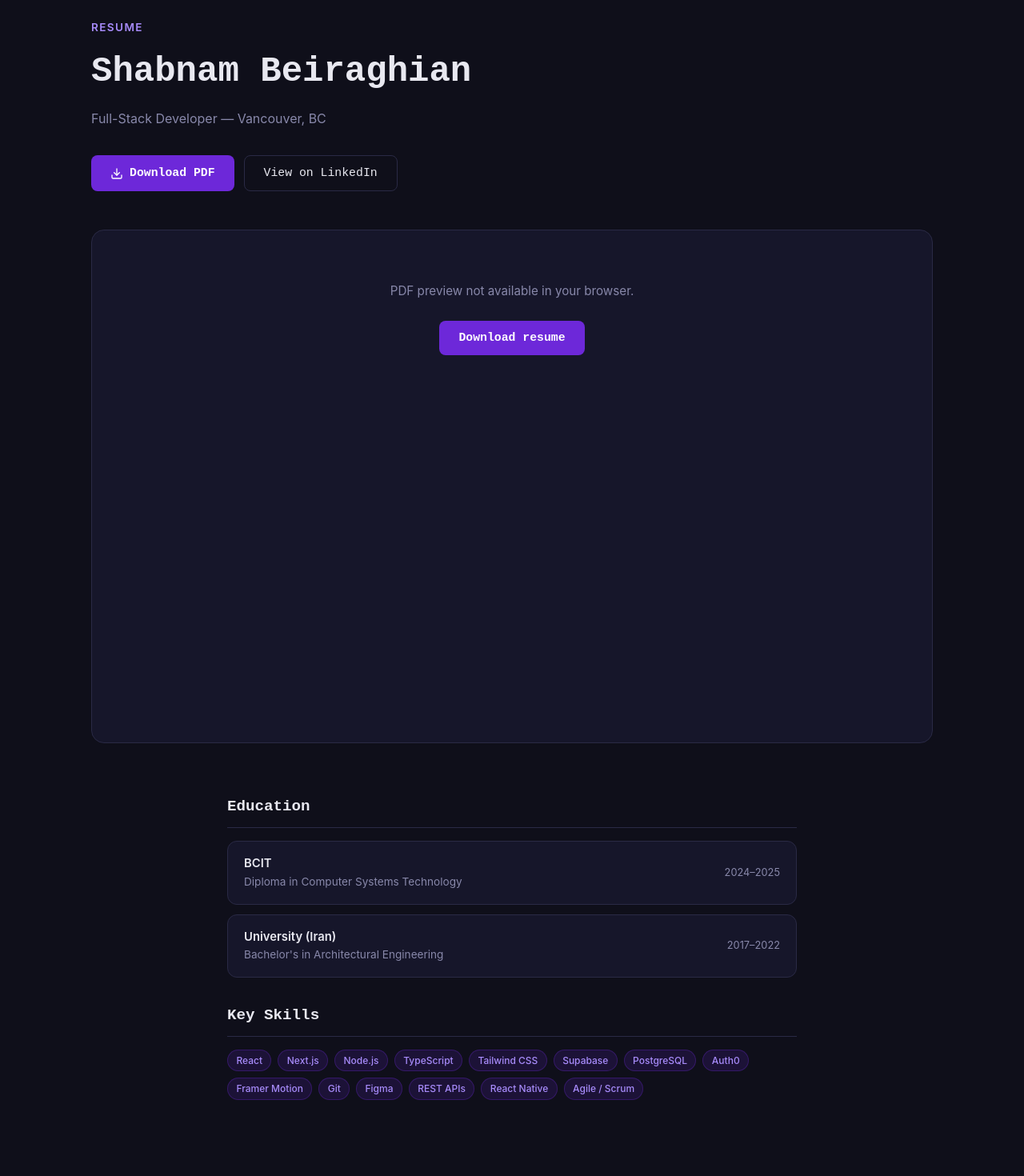
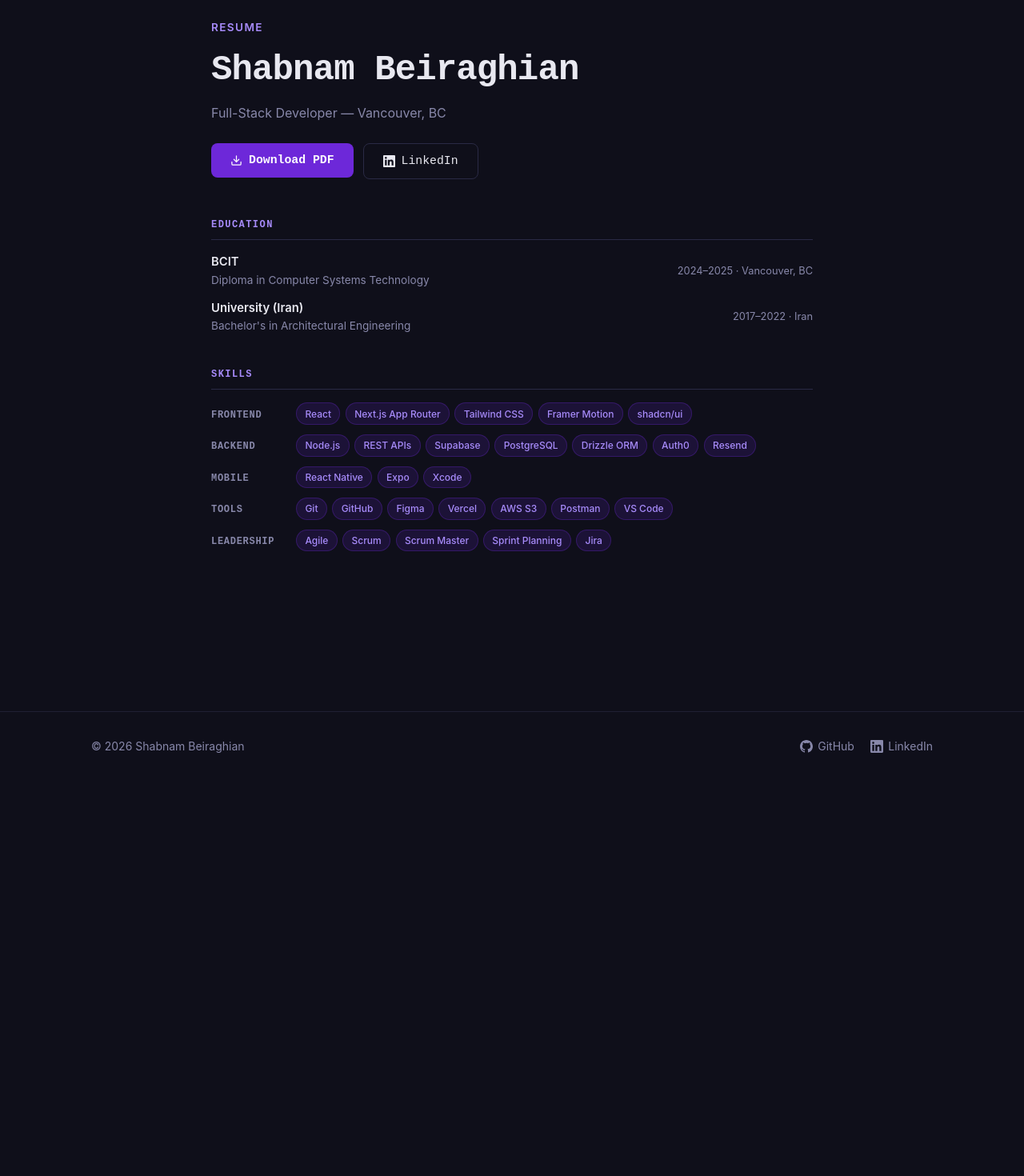
Before and after one commit to curleycoder/curleycoder.github.io, a Next.js app: page /resume in a window 1280 px wide. Shown: the part 120-1590 px from the top of the page at 80% size. After the commit the page ends 1097 px from the top, so only its background shows below. Built offline with nearby package versions, Linux system fonts and the light colour scheme.

Commit message:
forge added

```diff
--- a/data/projects.js
+++ b/data/projects.js
@@ -100,4 +100,37 @@
       '/projects/cog-2.png',
     ],
   },
+  {
+    slug: 'forge',
+    title: 'Forge',
+    shortDescription: 'A mobile simulation app introducing high school students to skilled trades through interactive career exploration.',
+    description:
+      'Forge is a mobile application that transforms trade career discovery into a guided, hands-on digital experience. Students simulate real-world workflows in electrical, plumbing, carpentry and more — powered by AI explanations and personalized recommendations.',
+    tags: ['React Native', 'TypeScript', 'Hono', 'Drizzle ORM', 'Postgres', 'Clerk', 'Redis', 'Google GenAI SDK', 'TanStack'],
+    year: 2025,
+    liveUrl: 'https://www.forgecareers.ca/',
+    githubUrl: 'https://github.com/Forge-IDSP',
+    prototypeUrl: 'https://www.figma.com/design/4bcvUcR7TsEdN3LVpessog/',
+    demoUrl: 'https://www.youtube.com/shorts/_G6BLGK4BmU',
+    rationaleProblem:
+      'Many students lack exposure to trade careers and rely on passive research methods like videos or brochures.',
+    rationaleChallenge:
+      'Present trade paths in a clear, structured format with secure auth, scalable backend, AI integration, and minimal friction for non-technical users.',
+    rationaleSolution:
+      'Delivered an interactive simulation-based experience with guided workflows, AI-driven explanations, and a structured backend — making career discovery practical and engaging.',
+    whatItDoes: [
+      'Simulates real trade workflows (electrical, plumbing, carpentry, etc.)',
+      'Provides interactive, step-by-step project scenarios',
+      'Uses AI to explain tools, safety rules, and procedures',
+      'Recommends trade paths based on user interests',
+      'Tracks progress and skill familiarity',
+    ],
+    highlights: [
+      'Mobile-first with React Native',
+      'AI-powered trade recommendations',
+      'Secure auth via Clerk',
+      'Redis-backed performance',
+    ],
+    images: [],
+  },
 ];
--- a/src/app/resume/page.js
+++ b/src/app/resume/page.js
@@ -2,33 +2,111 @@
 
 import { motion } from 'framer-motion';
 
+const experience = [
+  // TODO: fill in your work experience
+  // {
+  //   title: 'Job Title',
+  //   company: 'Company Name',
+  //   period: 'Jan 2024 – Present',
+  //   location: 'Vancouver, BC',
+  //   bullets: [
+  //     'Did something impactful',
+  //     'Built something cool',
+  //   ],
+  // },
+];
+
+const education = [
+  {
+    school: 'BCIT',
+    program: 'Diploma in Computer Systems Technology',
+    year: '2024–2025',
+    location: 'Vancouver, BC',
+  },
+  {
+    school: 'University (Iran)',
+    program: "Bachelor's in Architectural Engineering",
+    year: '2017–2022',
+    location: 'Iran',
+  },
+];
+
+const skills = {
+  Frontend: ['React', 'Next.js App Router', 'Tailwind CSS', 'Framer Motion', 'shadcn/ui'],
+  Backend: ['Node.js', 'REST APIs', 'Supabase', 'PostgreSQL', 'Drizzle ORM', 'Auth0', 'Resend'],
+  Mobile: ['React Native', 'Expo', 'Xcode'],
+  Tools: ['Git', 'GitHub', 'Figma', 'Vercel', 'AWS S3', 'Postman', 'VS Code'],
+  Leadership: ['Agile', 'Scrum', 'Scrum Master', 'Sprint Planning', 'Jira'],
+};
+
+function Section({ title, children }) {
+  return (
+    <div style={{ marginBottom: '2.5rem' }}>
+      <h2
+        style={{
+          fontSize: '0.75rem',
+          fontWeight: '700',
+          letterSpacing: '0.12em',
+          color: 'var(--accent)',
+          textTransform: 'uppercase',
+          marginBottom: '1rem',
+          paddingBottom: '0.5rem',
+          borderBottom: '1px solid var(--card-border)',
+          fontFamily: "'JetBrains Mono', monospace",
+        }}
+      >
+        {title}
+      </h2>
+      {children}
+    </div>
+  );
+}
+
 export default function ResumePage() {
   return (
     <div style={{ paddingTop: '80px' }}>
-      <section style={{ padding: '4rem 0 3rem' }}>
-        <div className="container">
+      <section style={{ padding: '4rem 0 6rem' }}>
+        <div className="container" style={{ maxWidth: '800px' }}>
           <motion.div
             initial={{ opacity: 0, y: 20 }}
             animate={{ opacity: 1, y: 0 }}
             transition={{ duration: 0.5 }}
           >
-            <p style={{ color: 'var(--accent)', fontSize: '0.85rem', fontWeight: '600', letterSpacing: '0.1em', marginBottom: '0.5rem' }}>
+
+            {/* Header */}
+            <div
+              style={{
+                display: 'flex',
+                justifyContent: 'space-between',
+                alignItems: 'flex-start',
+                flexWrap: 'wrap',
+                gap: '1.5rem',
+                marginBottom: '3rem',
+              }}
+            >
+              <div>
+                <p style={{ color: 'var(--accent)', fontSize: '0.85rem', fontWeight: '600', letterSpacing: '0.1em', marginBottom: '0.4rem' }}>
                   RESUME
                 </p>
-            <h1 className="section-title" style={{ fontSize: 'clamp(2rem, 4vw, 2.75rem)', marginBottom: '0.75rem' }}>
+                <h1
+                  style={{
+                    fontSize: 'clamp(2rem, 4vw, 2.75rem)',
+                    fontWeight: '800',
+                    letterSpacing: '-0.02em',
+                    marginBottom: '0.4rem',
+                    fontFamily: "'JetBrains Mono', monospace",
+                  }}
+                >
                   Shabnam Beiraghian
                 </h1>
-            <p style={{ color: 'var(--muted)', fontSize: '1rem', marginBottom: '2rem', maxWidth: '480px' }}>
+                <p style={{ color: 'var(--muted)', fontSize: '1rem' }}>
                   Full-Stack Developer — Vancouver, BC
                 </p>
+              </div>
 
-            <div style={{ display: 'flex', gap: '0.75rem', flexWrap: 'wrap' }}>
-              <a
-                href="/resume.pdf"
-                download
-                className="btn-primary"
-              >
-                <svg width="16" height="16" viewBox="0 0 24 24" fill="none" stroke="currentColor" strokeWidth="2" strokeLinecap="round" strokeLinejoin="round">
+              <div style={{ display: 'flex', gap: '0.75rem', flexWrap: 'wrap', alignItems: 'flex-start' }}>
+                <a href="/resume.pdf" download className="btn-primary">
+                  <svg width="15" height="15" viewBox="0 0 24 24" fill="none" stroke="currentColor" strokeWidth="2" strokeLinecap="round" strokeLinejoin="round">
                     <path d="M21 15v4a2 2 0 0 1-2 2H5a2 2 0 0 1-2-2v-4" />
                     <polyline points="7 10 12 15 17 10" />
                     <line x1="12" y1="15" x2="12" y2="3" />
@@ -41,96 +119,45 @@
                   rel="noopener noreferrer"
                   className="btn-outline"
                 >
-                View on LinkedIn
+                  <svg width="15" height="15" viewBox="0 0 24 24" fill="currentColor">
+                    <path d="M20.447 20.452h-3.554v-5.569c0-1.328-.027-3.037-1.852-3.037-1.853 0-2.136 1.445-2.136 2.939v5.667H9.351V9h3.414v1.561h.046c.477-.9 1.637-1.85 3.37-1.85 3.601 0 4.267 2.37 4.267 5.455v6.286zM5.337 7.433a2.062 2.062 0 0 1-2.063-2.065 2.064 2.064 0 1 1 2.063 2.065zm1.782 13.019H3.555V9h3.564v11.452zM22.225 0H1.771C.792 0 0 .774 0 1.729v20.542C0 23.227.792 24 1.771 24h20.451C23.2 24 24 23.227 24 22.271V1.729C24 .774 23.2 0 22.222 0h.003z" />
+                  </svg>
+                  LinkedIn
                 </a>
               </div>
-          </motion.div>
             </div>
-      </section>
 
-      {/* Resume viewer */}
-      <section style={{ padding: '0 0 4rem' }}>
-        <div className="container">
-          <motion.div
-            initial={{ opacity: 0, y: 16 }}
-            animate={{ opacity: 1, y: 0 }}
-            transition={{ duration: 0.5, delay: 0.15 }}
-          >
-            {/* PDF embed */}
-            <div
-              style={{
-                border: '1px solid var(--card-border)',
-                borderRadius: '1rem',
-                overflow: 'hidden',
-                background: 'var(--card)',
-              }}
-            >
-              <object
-                data="/resume.pdf"
-                type="application/pdf"
-                width="100%"
-                style={{ height: '80vh', display: 'block' }}
-              >
-                <div
-                  style={{
-                    padding: '4rem 2rem',
-                    textAlign: 'center',
-                  }}
-                >
-                  <p style={{ color: 'var(--muted)', marginBottom: '1.5rem', fontSize: '0.95rem' }}>
-                    PDF preview not available in your browser.
-                  </p>
-                  <a href="/resume.pdf" download className="btn-primary">
-                    Download resume
-                  </a>
+            {/* Experience */}
+            {experience.length > 0 && (
+              <Section title="Experience">
+                <div style={{ display: 'flex', flexDirection: 'column', gap: '1.5rem' }}>
+                  {experience.map((job, i) => (
+                    <div key={i}>
+                      <div style={{ display: 'flex', justifyContent: 'space-between', flexWrap: 'wrap', gap: '0.25rem', marginBottom: '0.4rem' }}>
+                        <div>
+                          <span style={{ fontWeight: '700', fontSize: '0.975rem' }}>{job.title}</span>
+                          <span style={{ color: 'var(--accent)', fontWeight: '500', fontSize: '0.9rem' }}> · {job.company}</span>
                         </div>
-              </object>
+                        <span style={{ color: 'var(--muted)', fontSize: '0.8rem' }}>{job.period} · {job.location}</span>
                       </div>
-          </motion.div>
+                      <ul style={{ paddingLeft: '1.25rem', display: 'flex', flexDirection: 'column', gap: '0.3rem' }}>
+                        {job.bullets.map((b, j) => (
+                          <li key={j} style={{ color: 'var(--muted)', fontSize: '0.9rem', lineHeight: 1.6 }}>{b}</li>
+                        ))}
+                      </ul>
                     </div>
-      </section>
+                  ))}
+                </div>
+              </Section>
+            )}
 
-      {/* Quick snapshot */}
-      <section style={{ padding: '0 0 6rem' }}>
-        <div className="container" style={{ maxWidth: '760px' }}>
-          <motion.div
-            initial={{ opacity: 0, y: 20 }}
-            animate={{ opacity: 1, y: 0 }}
-            transition={{ duration: 0.5, delay: 0.25 }}
-            style={{ display: 'flex', flexDirection: 'column', gap: '2rem' }}
-          >
-            <div>
-              <h2
-                style={{
-                  fontSize: '1.2rem',
-                  fontWeight: '700',
-                  marginBottom: '1rem',
-                  paddingBottom: '0.625rem',
-                  borderBottom: '1px solid var(--card-border)',
-                }}
-              >
-                Education
-              </h2>
+            {/* Education */}
+            <Section title="Education">
               <div style={{ display: 'flex', flexDirection: 'column', gap: '0.75rem' }}>
-                {[
-                  {
-                    school: 'BCIT',
-                    program: 'Diploma in Computer Systems Technology',
-                    year: '2024–2025',
-                  },
-                  {
-                    school: 'University (Iran)',
-                    program: "Bachelor's in Architectural Engineering",
-                    year: '2017–2022',
-                  },
-                ].map((edu) => (
+                {education.map((edu) => (
                   <div
                     key={edu.school}
                     style={{
-                      background: 'var(--card)',
-                      border: '1px solid var(--card-border)',
-                      borderRadius: '0.75rem',
-                      padding: '1rem 1.25rem',
                       display: 'flex',
                       justifyContent: 'space-between',
                       alignItems: 'center',
@@ -142,36 +169,40 @@
                       <p style={{ fontWeight: '600', fontSize: '0.925rem' }}>{edu.school}</p>
                       <p style={{ color: 'var(--muted)', fontSize: '0.85rem' }}>{edu.program}</p>
                     </div>
-                    <span style={{ color: 'var(--muted)', fontSize: '0.8rem' }}>{edu.year}</span>
+                    <span style={{ color: 'var(--muted)', fontSize: '0.8rem' }}>{edu.year} · {edu.location}</span>
                   </div>
                 ))}
               </div>
-            </div>
+            </Section>
 
-            <div>
-              <h2
+            {/* Skills */}
+            <Section title="Skills">
+              <div style={{ display: 'flex', flexDirection: 'column', gap: '0.75rem' }}>
+                {Object.entries(skills).map(([category, items]) => (
+                  <div key={category} style={{ display: 'flex', gap: '1rem', flexWrap: 'wrap', alignItems: 'baseline' }}>
+                    <span
                       style={{
-                  fontSize: '1.2rem',
-                  fontWeight: '700',
-                  marginBottom: '1rem',
-                  paddingBottom: '0.625rem',
-                  borderBottom: '1px solid var(--card-border)',
+                        color: 'var(--muted)',
+                        fontSize: '0.75rem',
+                        fontWeight: '600',
+                        letterSpacing: '0.06em',
+                        textTransform: 'uppercase',
+                        minWidth: '90px',
+                        fontFamily: "'JetBrains Mono', monospace",
                       }}
                     >
-                Key Skills
-              </h2>
-              <div style={{ display: 'flex', flexWrap: 'wrap', gap: '0.5rem' }}>
-                {[
-                  'React', 'Next.js', 'Node.js', 'TypeScript', 'Tailwind CSS',
-                  'Supabase', 'PostgreSQL', 'Auth0', 'Framer Motion', 'Git',
-                  'Figma', 'REST APIs', 'React Native', 'Agile / Scrum',
-                ].map((skill) => (
-                  <span key={skill} className="tag">
-                    {skill}
+                      {category}
                     </span>
+                    <div style={{ display: 'flex', flexWrap: 'wrap', gap: '0.4rem' }}>
+                      {items.map((item) => (
+                        <span key={item} className="tag">{item}</span>
                       ))}
                     </div>
                   </div>
+                ))}
+              </div>
+            </Section>
+
           </motion.div>
         </div>
       </section>
```
Lines whose indentation alone changed are shown as unchanged.
